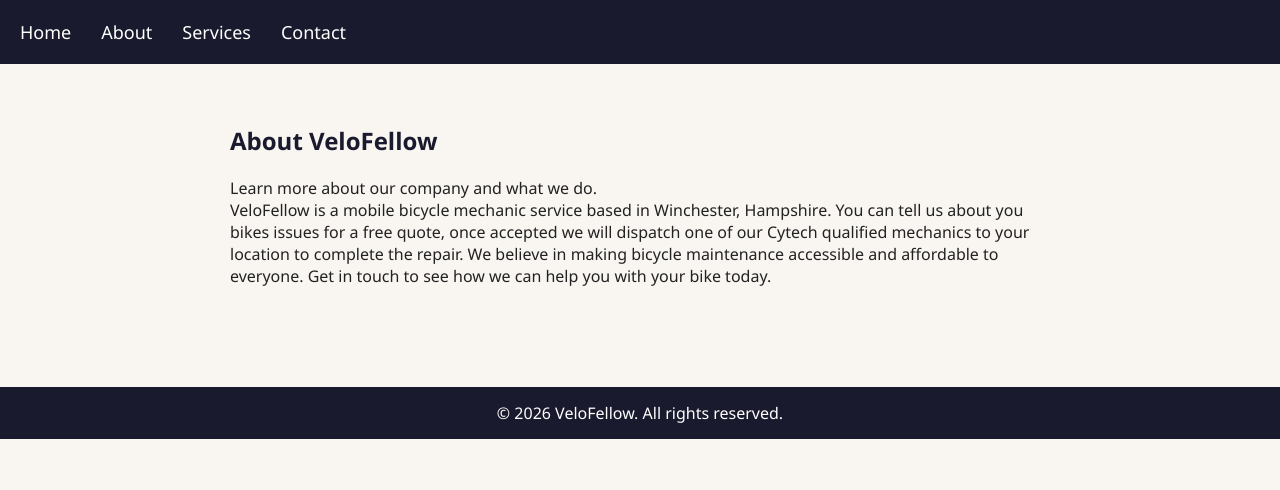
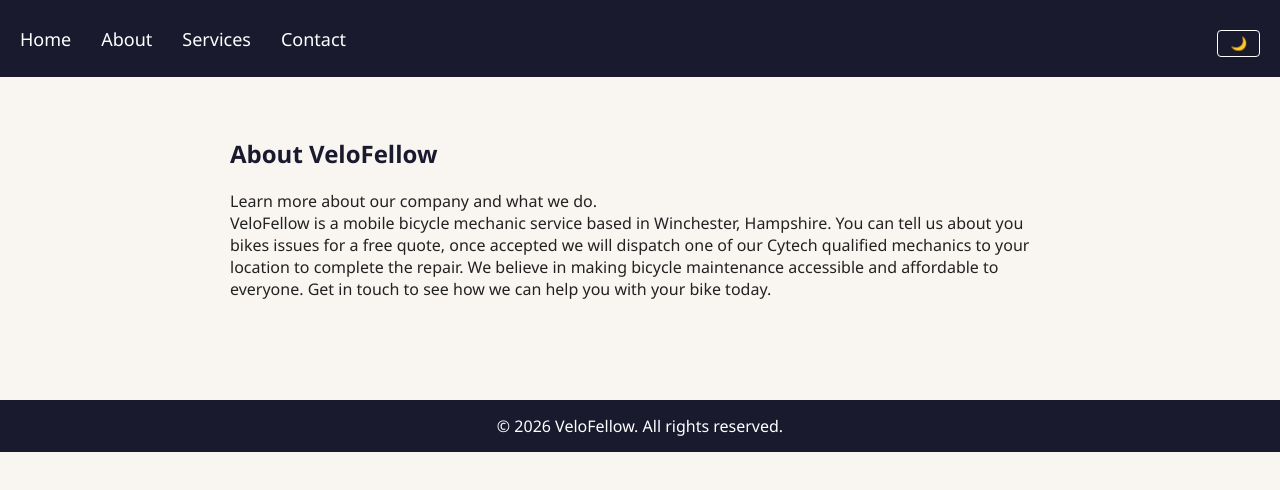
Before and after one commit to jackiredale/VeloFellow, a plain HTML site: page about.html in a window 1280 px wide. Drawn offline with Linux system fonts and the light colour scheme.

Commit message:
added comments to the other pages html and aded a setup section to the read me

```diff
--- a/about.html
+++ b/about.html
@@ -8,7 +8,8 @@
 </head>
 
 <body>
-    <header>
+     <!--header and navigation -->
+     <header>
            <nav>
                 <ul>
                     <li><a href="index.html">Home</a></li>
@@ -16,8 +17,10 @@
                     <li><a href="services.html">Services</a></li>
                     <li><a href="contact.html">Contact</a></li>
                 </ul>
-            </nav>
+               </nav>
+               <button id="theme-toggle" class="theme-btn">🌙</button>
     </header>
+  <!-- main content -->
 
     <main>
          <section id="about">
@@ -26,6 +29,7 @@
              <p>VeloFellow is a mobile bicycle mechanic service based in Winchester, Hampshire. You can tell us about you bikes issues for a free quote, once accepted we will dispatch one of our Cytech qualified mechanics to your location to complete the repair. We believe in making bicycle maintenance accessible and affordable to everyone. Get in touch to see how we can help you with your bike today.</p>
          </section>
     </main>
+<!--foooter -->
 
     <footer>
         <p>&copy; 2026 VeloFellow. All rights reserved.</p>
```
Also changed, not shown: contact.html (+6 -2 lines), services.html (+6 -2 lines), 1 other file.
